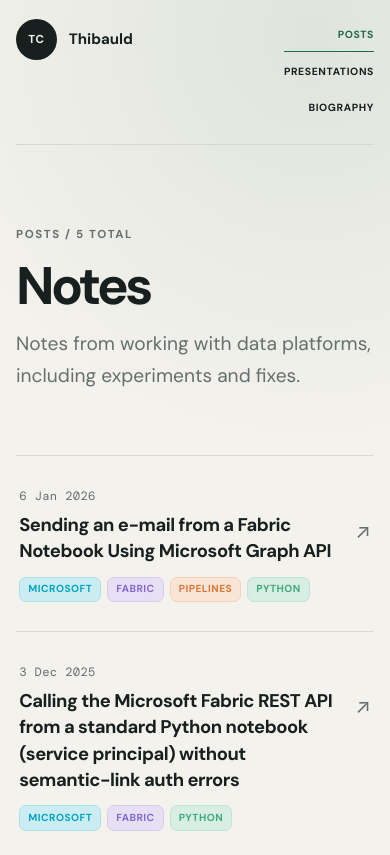
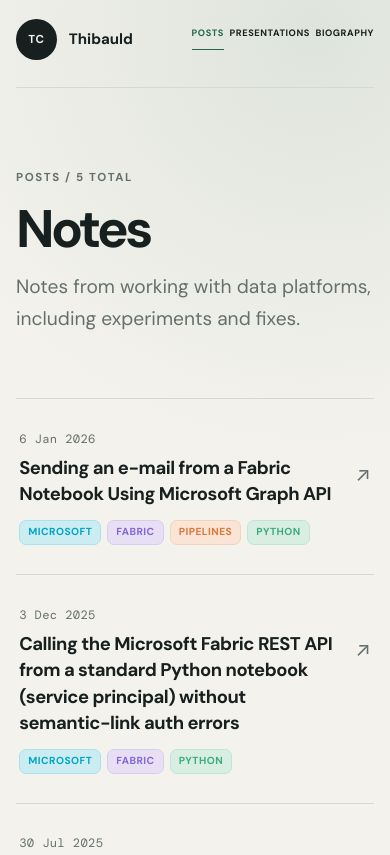
Before and after one commit to ThibauldC/glorious-manta, an Eleventy site: page posts.njk in a window 390 px wide. Shown: the top 855 px of the page. Built offline with nearby package versions, Linux system fonts and the light colour scheme; Eleventy itself is replaced by a stand-in of ours; files that its build step writes are made by us from their sources.

Commit message:
Polish responsive site styles

```diff
--- a/public/css/style.css
+++ b/public/css/style.css
@@ -129,7 +129,7 @@ h1 em, h2 em { color: var(--accent); font-family: var(--serif); font-weight: 400
 .signal-visual { position: relative; z-index: 1; display: flex; gap: 7px; height: 180px; padding: 1.4rem .1rem .8rem; border-bottom: 1px solid var(--line); }
 .topic-column { display: grid; flex: 1; grid-template-rows: 1rem 1fr auto; gap: .3rem; min-width: 0; color: var(--tag-base, var(--muted)); text-align: center; text-decoration: none; }
 .topic-column strong { color: var(--tag-base, var(--ink)); font: 700 .65rem/1 var(--mono); }
-.topic-column small { overflow: hidden; color: var(--tag-base, var(--muted)); font-size: .48rem; font-weight: 750; text-overflow: ellipsis; text-transform: uppercase; }
+.topic-column small { overflow: hidden; color: var(--tag-base, var(--muted)); font-size: .57rem; font-weight: 750; text-overflow: ellipsis; text-transform: uppercase; }
 .topic-bar { align-self: end; width: 100%; height: var(--h); border-radius: 3px 3px 0 0; background: var(--tag-base, var(--accent)); opacity: .82; }
 .topic-column:hover { color: var(--tag-base); }
 .topic-column:hover .topic-bar { opacity: 1; }
@@ -143,8 +143,8 @@ h1 em, h2 em { color: var(--accent); font-family: var(--serif); font-weight: 400
 .section-heading h2 { margin: 0; font-size: clamp(2rem, 4vw, 3.4rem); letter-spacing: -.045em; }
 .section-heading > a, .text-link { color: var(--muted); font-size: .83rem; font-weight: 700; }
 .post-list { margin: 0; padding: 0; border-top: 1px solid var(--line); list-style: none; }
-.post-list li { display: grid; grid-template-columns: 140px minmax(0, 1fr) auto; gap: 2rem; align-items: start; padding: 1.8rem .2rem; border-bottom: 1px solid var(--line); transition: padding .2s ease; }
-.post-list li:hover { padding-inline: .7rem; }
+.post-list li { display: grid; grid-template-columns: 140px minmax(0, 1fr) auto; gap: 2rem; align-items: start; padding: 1.8rem .2rem; border-bottom: 1px solid var(--line); transition: background-color .2s ease; }
+.post-list li:hover { background: rgb(31 107 69 / 6%); }
 .post-list time { padding-top: .18rem; color: var(--muted); font: .76rem/1.4 var(--mono); letter-spacing: .03em; }
 .post-link { font-size: clamp(1.15rem, 2vw, 1.45rem); font-weight: 680; letter-spacing: -.025em; line-height: 1.35; text-decoration: none; }
 .post-meta { display: flex; flex-wrap: wrap; gap: .38rem; margin-top: .7rem; }
@@ -287,13 +287,13 @@ h1 em, h2 em { color: var(--accent); font-family: var(--serif); font-weight: 400
 
 @media (max-width: 520px) {
   .site-header { align-items: flex-start; padding: 1.2rem 0; }
-  nav { display: grid; gap: .25rem; text-align: right; }
+  nav { gap: .35rem; }
+  nav a { font-size: .58rem; }
   .hero h1 { font-size: clamp(3rem, 15vw, 4.5rem); }
   .hero-actions .button, .deck-actions .button { width: 100%; }
   .section-heading { align-items: flex-start; }
   .section-heading > div { display: block; }
   .section-heading > a { max-width: 7rem; text-align: right; }
-  .post-list li:hover { padding-inline: .2rem; }
   .prose pre { margin-inline: -.5rem; border-radius: .4rem; }
   .speaker-note, .profile-links a { display: grid; }
   .site-footer { grid-template-columns: 1fr; }
```
